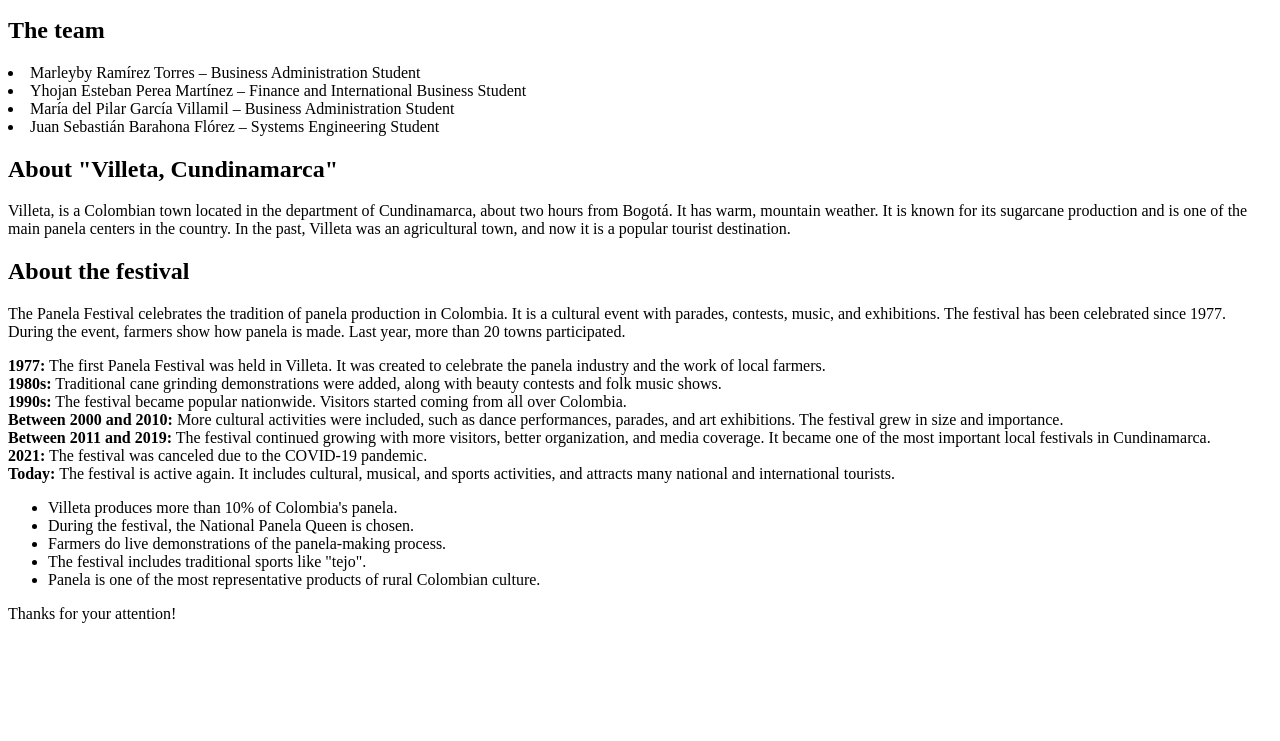
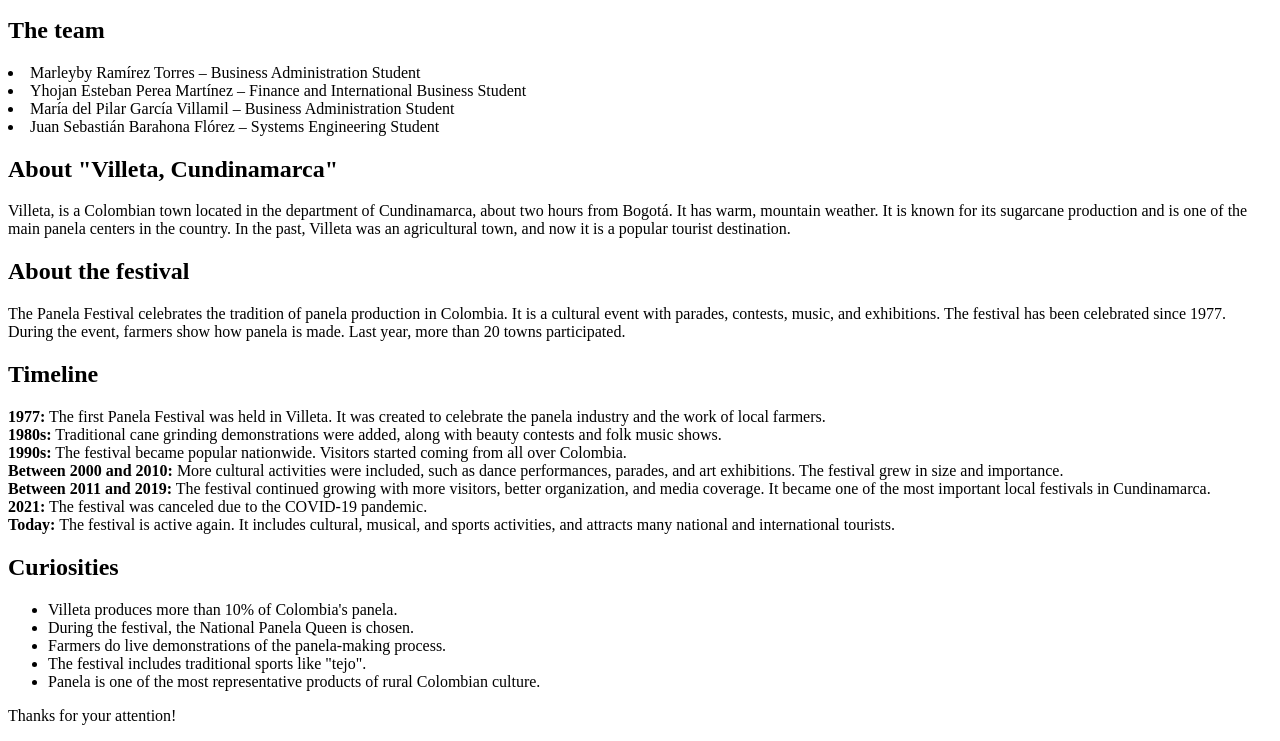
Before and after one commit to BaraIV/Panelas-festival-B1, a plain HTML site: page index.html in a window 1280 px wide. Shown: the part 148-889 px from the top of the page. Before the commit the page ends 800 px from the top, so only its background shows below. Drawn offline with Linux system fonts and the light colour scheme.

Commit message:
Update index.html

```diff
--- a/index.html
+++ b/index.html
@@ -26,6 +26,7 @@
       </p>
     </section>
     <section>
+      <h2>Timeline</h2>
       <div class="timeline-item"><strong>1977:</strong> The first Panela Festival was held in Villeta. It was created to celebrate the panela industry and the work of local farmers.</div>
       <div class="timeline-item"><strong>1980s:</strong> Traditional cane grinding demonstrations were added, along with beauty contests and folk music shows.</div>
       <div class="timeline-item"><strong>1990s:</strong> The festival became popular nationwide. Visitors started coming from all over Colombia.</div>
@@ -35,6 +36,7 @@
       <div class="timeline-item"><strong>Today:</strong> The festival is active again. It includes cultural, musical, and sports activities, and attracts many national and international tourists.</div>
     </section>
     <section>
+      <h2>Curiosities</h2>
       <ul>
         <li>Villeta produces more than 10% of Colombia's panela.</li>
         <li>During the festival, the National Panela Queen is chosen.</li>
```
